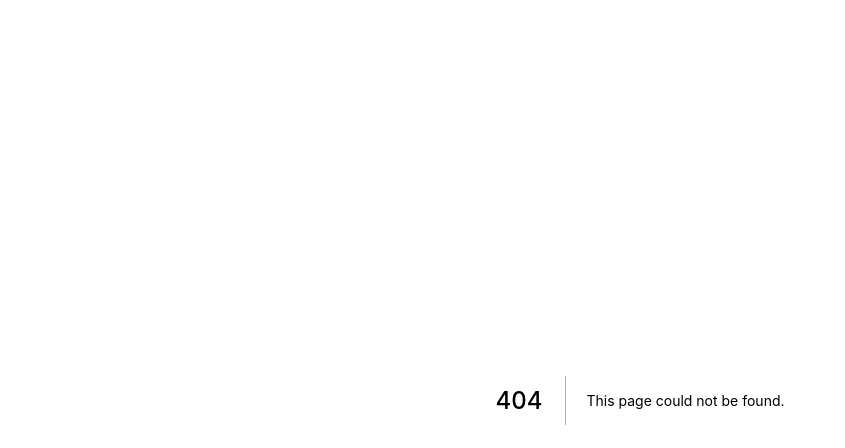
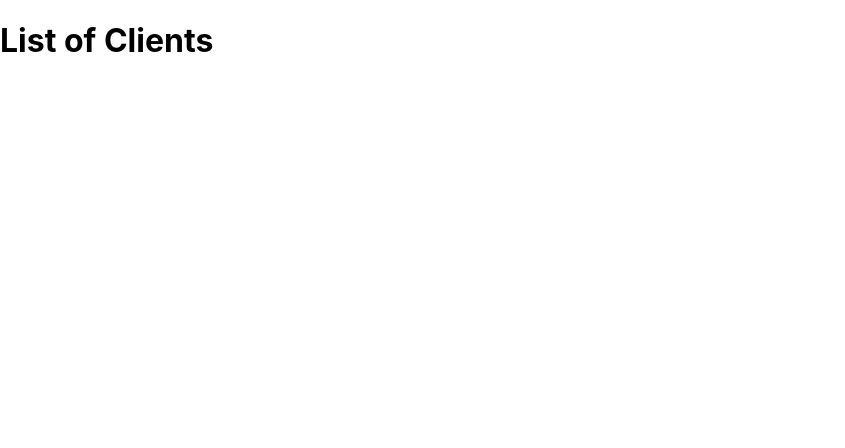
Before and after one commit to ctdupuis/nextjs-course, a Next.js app: page /clients in a window 1280 px wide. Before the commit this address had no page. Shown: the top 448 px of the page, without its empty margins (0-845 px from the left). Built offline with nearby package versions, Linux system fonts and the light colour scheme.

Commit message:
added some dynamic and nested dynamic routes/components

```diff
--- /dev/null
+++ b/pages/clients/index.jsx
@@ -0,0 +1,7 @@
+export default function index() {
+  return (
+    <div>
+        <h1>List of Clients</h1>
+    </div>
+  )
+}
```
Also changed, not shown: pages/clients/[id]/[projectId].jsx (added, +9 -0 lines), pages/clients/[id]/index.jsx (added, +9 -0 lines), pages/portfolio/[id].jsx (+10 -3 lines).
